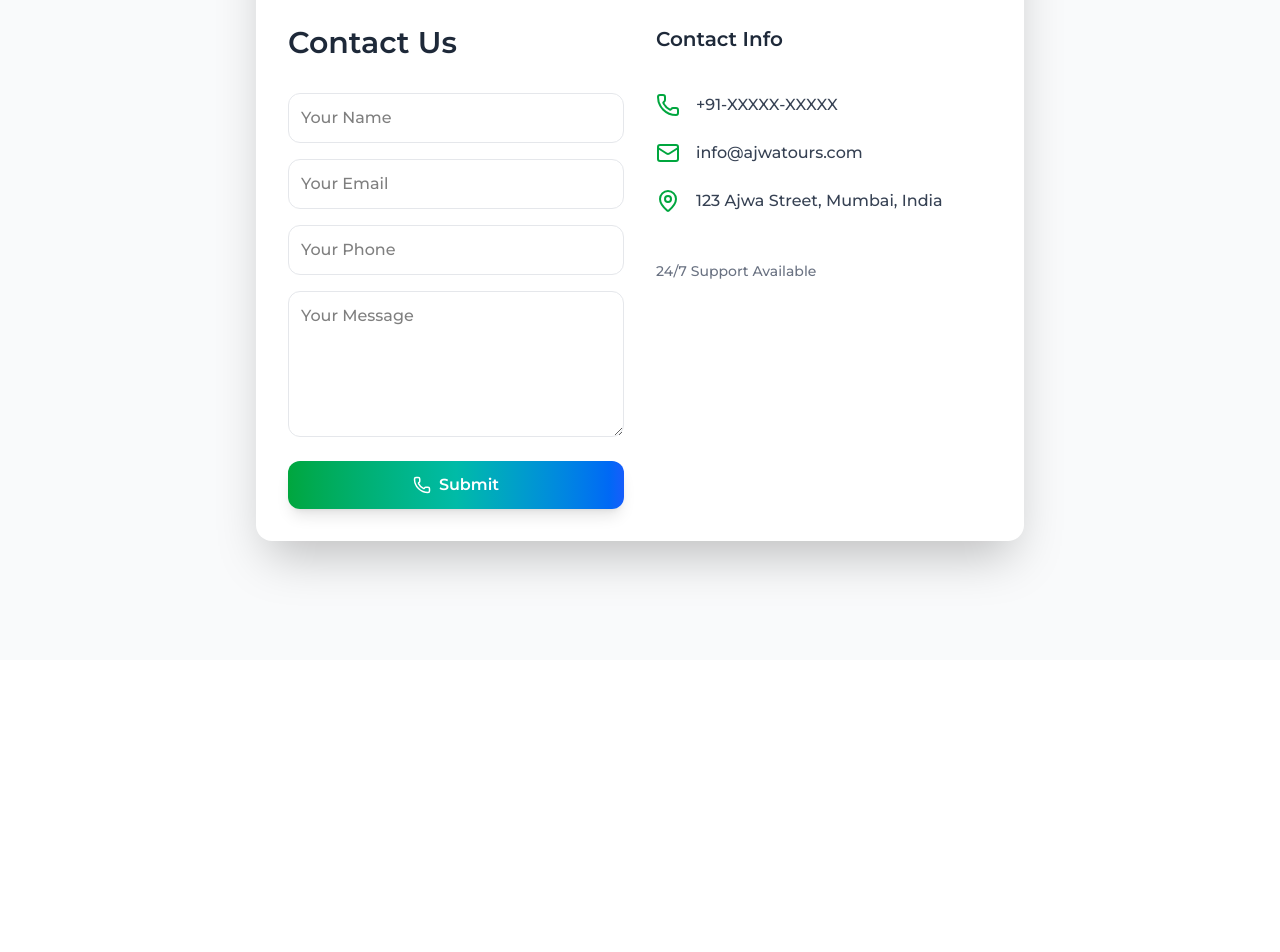
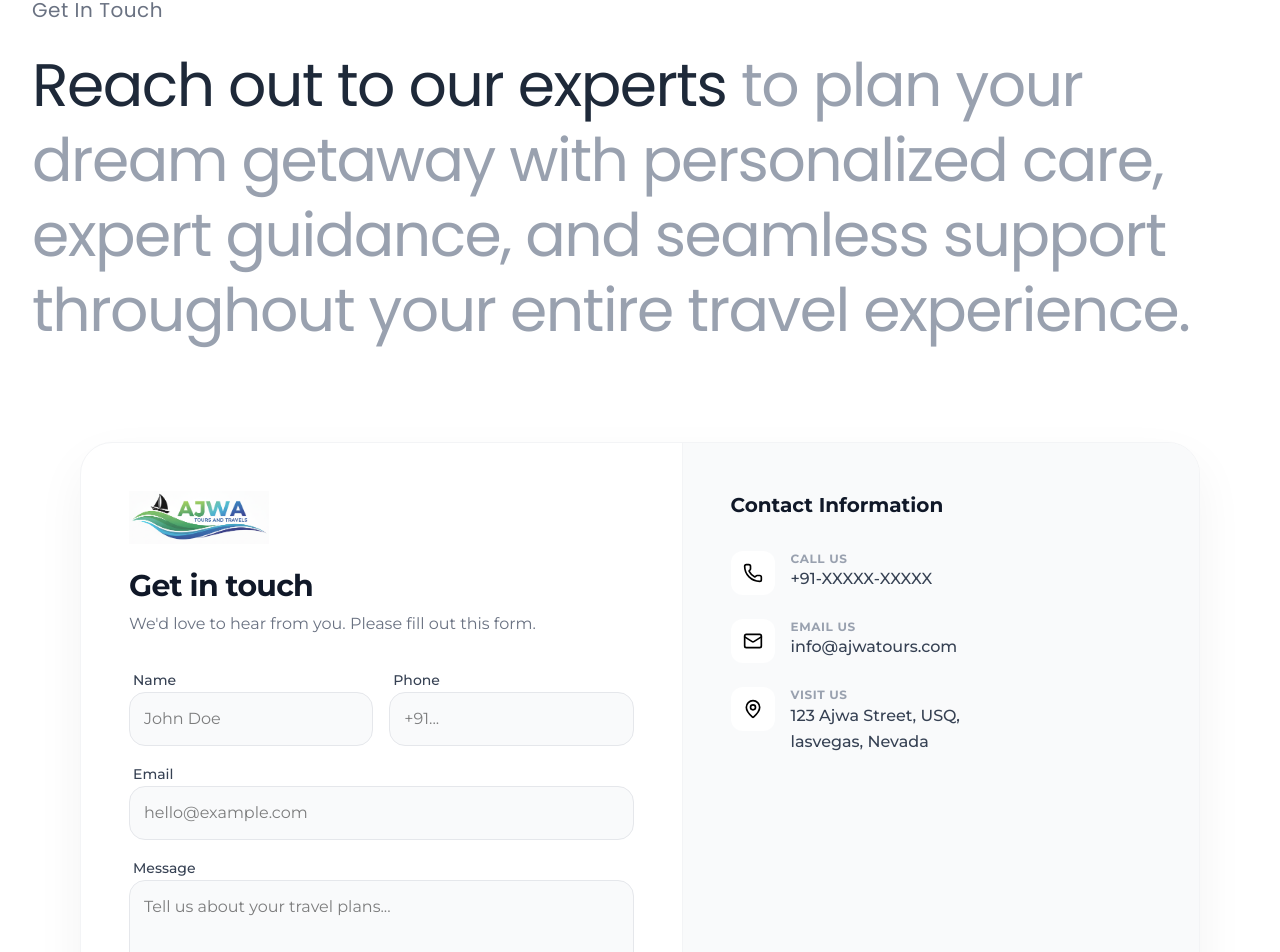
Before and after one commit to afterrender1/ajwa-tour-travels, a Next.js app: page / in a window 1280 px wide. Shown: the part 3198-4150 px from the top of the page. Before the commit the page ends 3858 px from the top, so only its background shows below. Built offline with nearby package versions, Linux system fonts and the light colour scheme.

Commit message:
contact component done

```diff
--- a/components/ContactUs.jsx
+++ b/components/ContactUs.jsx
@@ -1,13 +1,20 @@
 "use client";
 
 import React, { useState } from "react";
-import { Phone, Mail, MapPin } from "lucide-react";
+import { Phone, Mail, MapPin, Send } from "lucide-react";
 import Image from "next/image";
-import { Montserrat } from "next/font/google";
+import { Montserrat  , Poppins} from "next/font/google";
+
 const montserrat = Montserrat({
   subsets: ["latin"],
-    weight: ["500"],
+  weight: ["400", "500", "600", "700"],
   variable: "--font-montserrat",
+});
+
+const poppins = Poppins({
+  subsets: ["latin"],
+  weight: ["400", "500", "600", "700"],
+  variable: "--font-poppins",
 });
 
 const ContactUs = () => {
@@ -30,108 +37,164 @@
   };
 
   return (
-    <div
-      className={`${montserrat.className} min-h-screen bg-gray-50 flex justify-center items-start p-6`}
-    >
-      {/* Form Section */}
-      <div className="w-full max-w-3xl bg-white rounded-2xl shadow-2xl overflow-hidden">
-        {/* Header */}
-        <div className="flex items-center justify-between p-6 border-b border-gray-100 bg-white">
+
+<>
+<div className={`max-w-400 mx-auto px-4 py-12 sm:px-6 lg:px-8 lg:py-20 select-none bg-white `}>
+
+   <span className={`${poppins.className}`}>
+  <h4 className="text-xl mt-14 mb-6 text-gray-500 tracking-wide">
+    Get In Touch
+  </h4>
+  <p className="mb-10 text-3xl sm:text-5xl lg:text-6xl tracking-tight leading-tight text-gray-800">
+    Reach out to our experts{" "}
+    <span className="text-gray-400">
+      to plan your dream getaway with personalized care,
+      expert guidance, and seamless support throughout your
+      entire travel experience.
+    </span>
+  </p>
+</span>
+    <div className={`${montserrat.className} min-h-screen  flex justify-center items-center p-4 md:p-12`}>
+
+      <div className="w-full max-w-6xl bg-white rounded-4xl shadow-[0_20px_50px_rgba(0,0,0,0.05)] overflow-hidden border border-gray-100">
+
+        <div className="flex flex-col md:flex-row">
+          {/* Left Side: Form */}
+          <div className="flex-[1.2] p-8 md:p-12">
+            <div className="mb-8">
               <Image
                 src="/logo/ajwalogo.png"
                 alt="Ajwa Tours Logo"
-            width={160}
-            height={32}
+                width={140}
+                height={30}
+                className="mb-6 opacity-90"
                 priority
+              />
+              <h2 className="text-3xl font-bold text-gray-900 tracking-tight">
+                Get in touch
+              </h2>
+              <p className="text-gray-500 mt-2">
+                We'd love to hear from you. Please fill out this form.
+              </p>
+            </div>
+
+            <form onSubmit={handleSubmit} className="space-y-4">
+              <div className="grid grid-cols-1 md:grid-cols-2 gap-4">
+                <div className="space-y-2">
+                  <label className="text-sm font-medium text-gray-700 ml-1">Name</label>
+                  <input
+                    type="text"
+                    name="name"
+                    placeholder="John Doe"
+                    value={form.name}
+                    onChange={handleChange}
+                    className="w-full p-3.5 bg-gray-50 border border-gray-200 rounded-2xl focus:bg-white focus:ring-2 focus:ring-green-500/20 focus:border-green-500 outline-none transition-all"
+                    required
+                  />
+                </div>
+                <div className="space-y-2">
+                  <label className="text-sm font-medium text-gray-700 ml-1">Phone</label>
+                  <input
+                    type="tel"
+                    name="phone"
+                    placeholder="+91..."
+                    value={form.phone}
+                    onChange={handleChange}
+                    className="w-full p-3.5 bg-gray-50 border border-gray-200 rounded-2xl focus:bg-white focus:ring-2 focus:ring-green-500/20 focus:border-green-500 outline-none transition-all"
+                    required
+                  />
+                </div>
+              </div>
+
+              <div className="space-y-2">
+                <label className="text-sm font-medium text-gray-700 ml-1">Email</label>
+                <input
+                  type="email"
+                  name="email"
+                  placeholder="hello@example.com"
+                  value={form.email}
+                  onChange={handleChange}
+                  className="w-full p-3.5 bg-gray-50 border border-gray-200 rounded-2xl focus:bg-white focus:ring-2 focus:ring-green-500/20 focus:border-green-500 outline-none transition-all"
+                  required
                 />
               </div>
 
-        {/* Content */}
-        <div className="p-8 flex flex-col md:flex-row gap-8">
-          {/* Form */}
-          <form onSubmit={handleSubmit} className="flex-1 flex flex-col gap-4">
-            <h2 className="text-2xl md:text-3xl font-semibold text-gray-800 mb-4">
-              Contact Us
-            </h2>
-
-            <input
-              type="text"
-              name="name"
-              placeholder="Your Name"
-              value={form.name}
+              <div className="space-y-2">
+                <label className="text-sm font-medium text-gray-700 ml-1">Message</label>
+                <textarea
+                  name="message"
+                  placeholder="Tell us about your travel plans..."
+                  value={form.message}
                   onChange={handleChange}
-              className="w-full p-3 border border-gray-200 rounded-xl focus:outline-none focus:ring-2 focus:ring-green-500"
+                  rows={4}
+                  className="w-full p-3.5 bg-gray-50 border border-gray-200 rounded-2xl focus:bg-white focus:ring-2 focus:ring-green-500/20 focus:border-green-500 outline-none transition-all resize-none"
                   required
                 />
-
-            <input
-              type="email"
-              name="email"
-              placeholder="Your Email"
-              value={form.email}
-              onChange={handleChange}
-              className="w-full p-3 border border-gray-200 rounded-xl focus:outline-none focus:ring-2 focus:ring-green-500"
-              required
-            />
-
-            <input
-              type="tel"
-              name="phone"
-              placeholder="Your Phone"
-              value={form.phone}
-              onChange={handleChange}
-              className="w-full p-3 border border-gray-200 rounded-xl focus:outline-none focus:ring-2 focus:ring-green-500"
-              required
-            />
-
-            <textarea
-              name="message"
-              placeholder="Your Message"
-              value={form.message}
-              onChange={handleChange}
-              rows={5}
-              className="w-full p-3 border border-gray-200 rounded-xl focus:outline-none focus:ring-2 focus:ring-green-500"
-              required
-            />
+              </div>
 
               <button
                 type="submit"
-              className="mt-2 py-3 w-full text-white font-semibold rounded-xl
-                bg-linear-to-r from-green-600 via-teal-500 to-blue-600
-                hover:from-green-700 hover:via-teal-600 hover:to-blue-700
-                transition shadow-lg active:scale-[0.96] flex items-center justify-center gap-2"
+                className="w-full py-4 mt-2 bg-gray-900 hover:bg-black text-white font-semibold rounded-2xl transition-all shadow-lg active:scale-[0.98] flex items-center justify-center gap-2"
               >
-              <Phone size={18} />
-              Submit
+                <Send size={18} />
+                Send Message
               </button>
             </form>
-
-          {/* Contact Info */}
-          <div className="flex-1 flex flex-col gap-6">
-            <h3 className="text-xl font-semibold text-gray-800 mb-4">
-              Contact Info
-            </h3>
-
-            <div className="flex items-center gap-4 text-gray-700">
-              <Phone size={24} className="text-green-600" />
-              <span>+91-XXXXX-XXXXX</span>
           </div>
 
-            <div className="flex items-center gap-4 text-gray-700">
-              <Mail size={24} className="text-green-600" />
-              <span>info@ajwatours.com</span>
+          {/* Right Side: Info Panel */}
+          <div className="flex-1 bg-gray-50 p-8 md:p-12 border-l border-gray-100 flex flex-col justify-between">
+            <div className="space-y-8">
+              <h3 className="text-xl font-bold text-gray-900">Contact Information</h3>
+
+              <div className="space-y-6">
+                <div className="group flex items-start gap-4">
+                  <div className="p-3 bg-white rounded-xl  transition-colors">
+                    <Phone size={20} />
+                  </div>
+                  <div>
+                    <p className="text-xs font-bold uppercase tracking-wider text-gray-400">Call us</p>
+                    <p className="text-gray-700 font-medium">+91-XXXXX-XXXXX</p>
+                  </div>
                 </div>
 
-            <div className="flex items-center gap-4 text-gray-700">
-              <MapPin size={24} className="text-green-600" />
-              <span>123 Ajwa Street, Mumbai, India</span>
+                <div className="group flex items-start gap-4">
+                  <div className="p-3 bg-white rounded-xl  transition-colors">
+                    <Mail size={20} />
+                  </div>
+                  <div>
+                    <p className="text-xs font-bold uppercase tracking-wider text-gray-400">Email us</p>
+                    <p className="text-gray-700 font-medium">info@ajwatours.com</p>
+                  </div>
                 </div>
 
-            <p className="text-gray-500 mt-6 text-sm">24/7 Support Available</p>
+                <div className="group flex items-start gap-4">
+                  <div className="p-3 bg-white rounded-xl  transition-colors">
+                    <MapPin size={20} />
+                  </div>
+                  <div>
+                    <p className="text-xs font-bold uppercase tracking-wider text-gray-400">Visit us</p>
+                    <p className="text-gray-700 font-medium leading-relaxed">
+                      123 Ajwa Street, USQ,<br /> lasvegas, Nevada
+                    </p>
                   </div>
                 </div>
               </div>
             </div>
+
+            <div className="mt-12 p-6 bg-green-50 rounded-3xl border border-green-100">
+              <p className="text-green-800 font-semibold text-sm">Working Hours</p>
+              <p className="text-green-600 text-sm mt-1">24/7 Support for active bookings</p>
+              <p className="text-green-600 text-sm">Mon-Sat: 9 AM - 8 PM</p>
+            </div>
+          </div>
+        </div>
+
+      </div>
+    </div>
+</div>
+</>
+
   );
 };
 
```
Lines whose indentation alone changed are shown as unchanged.
